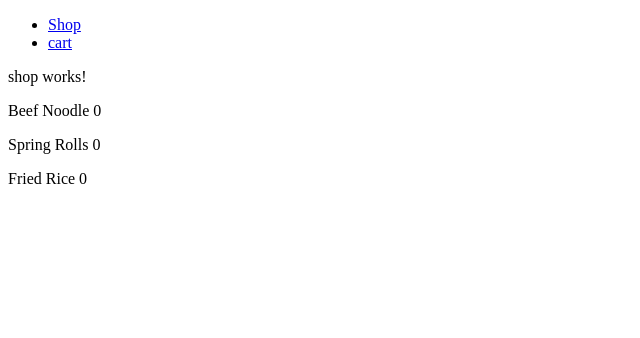
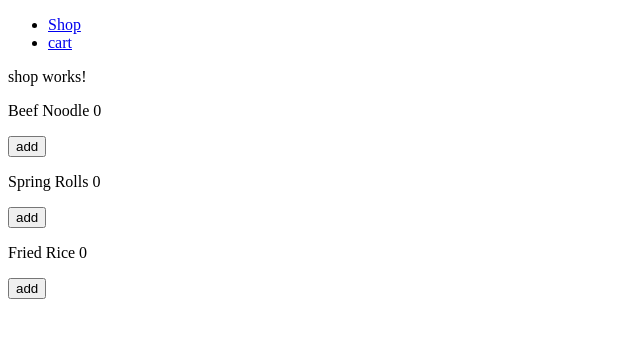
Before and after one commit to luckhoi56/kiosk, an Angular app: page /shop in a window 1280 px wide. Shown: the top 338 px of the page, without its empty margins (0-640 px from the left). Built offline with nearby package versions, Linux system fonts and the light colour scheme.

Commit message:
changeQuantity added, pass by ref

```diff
--- a/src/app/shop/shop.component.html
+++ b/src/app/shop/shop.component.html
@@ -1,4 +1,5 @@
 <p>shop works!</p>
-<div>
-    <p *ngFor="let message of messageService.messages.menu">{{ message.name }} {{message.quantity}}</p>
+<div *ngFor="let message of messageService.messages.menu">
+    <p >{{ message.name }} {{message.quantity}}</p>
+    <button (click)="changeQuantity(message)">add</button>
 </div>
--- a/src/app/shop/shop.component.ts
+++ b/src/app/shop/shop.component.ts
@@ -12,4 +12,8 @@ export class ShopComponent implements OnInit {
   ngOnInit(): void {
   }
 
+  changeQuantity(item):void{
+    item.quantity++
+    console.log(item.quantity)
+  }
 }
```
